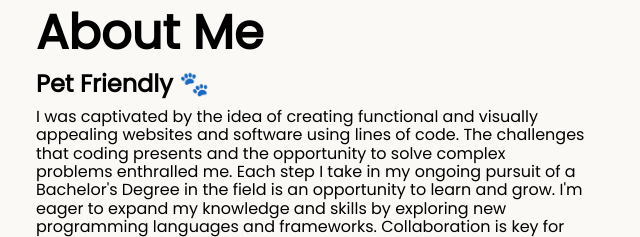
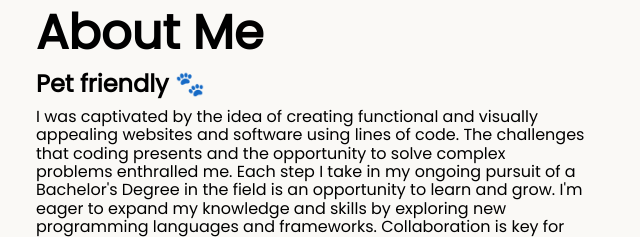
Before and after one commit to nordiel/PersonalWP, a plain HTML site: page about.html in a window 1280 px wide. Shown: the part 268-505 px from the top of the page, 599-1239 px from the left. Drawn offline with nearby package versions, Linux system fonts and the light colour scheme.

Commit message:
Added items to array of greetings for About me section.

```diff
--- a/scripts/script2.js
+++ b/scripts/script2.js
@@ -1,9 +1,12 @@
+// array of greetings
 const greetings = [
-  "Technology Enthusiast 👨‍💻 ",
-  "Pet Friendly 🐾",
+  "Technology enthusiast 👨‍💻 ",
+  "Pet friendly 🐾",
   "Loves Dr.Pepper 🥤",
-  "JavaScript Enjoyer 🚀",
-  "Extroverted Geek 🤓" // array of greetings
+  "JavaScript enjoyer 🚀",
+  "Extroverted geek 🤓",
+  "Photography enthusiast 📸" ,
+  "Gamer 🎮"
 ]
 let currentIndex = 0;
 
```
Also changed, not shown: about.html (line endings or trailing spaces).
